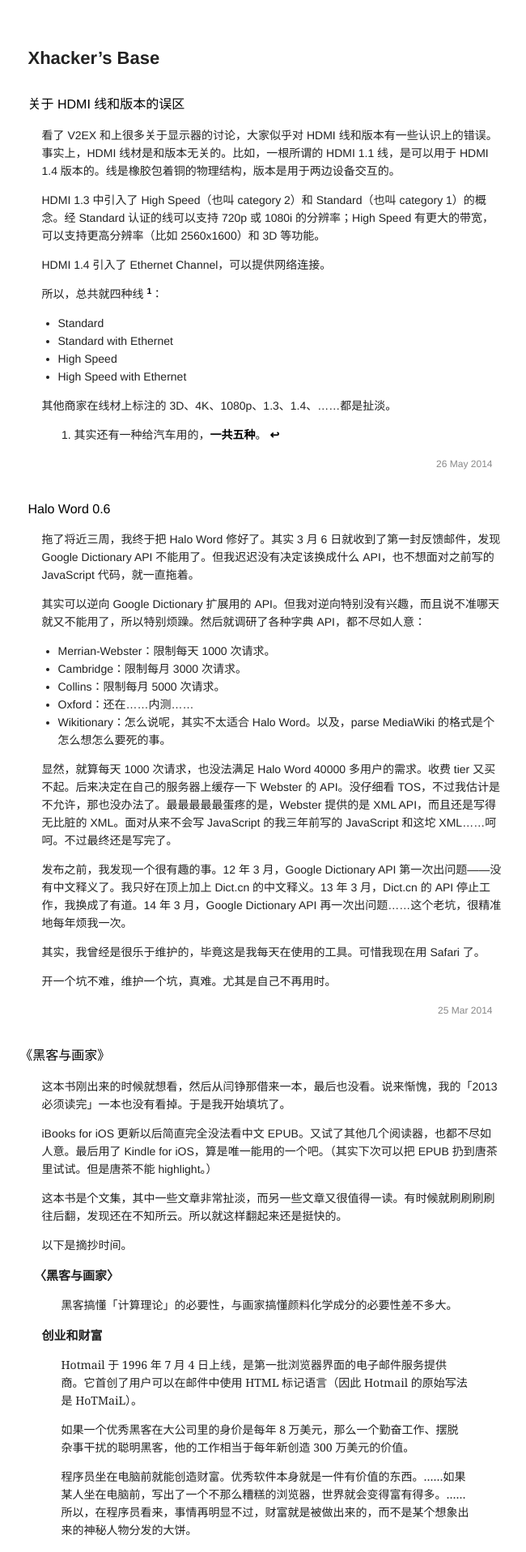
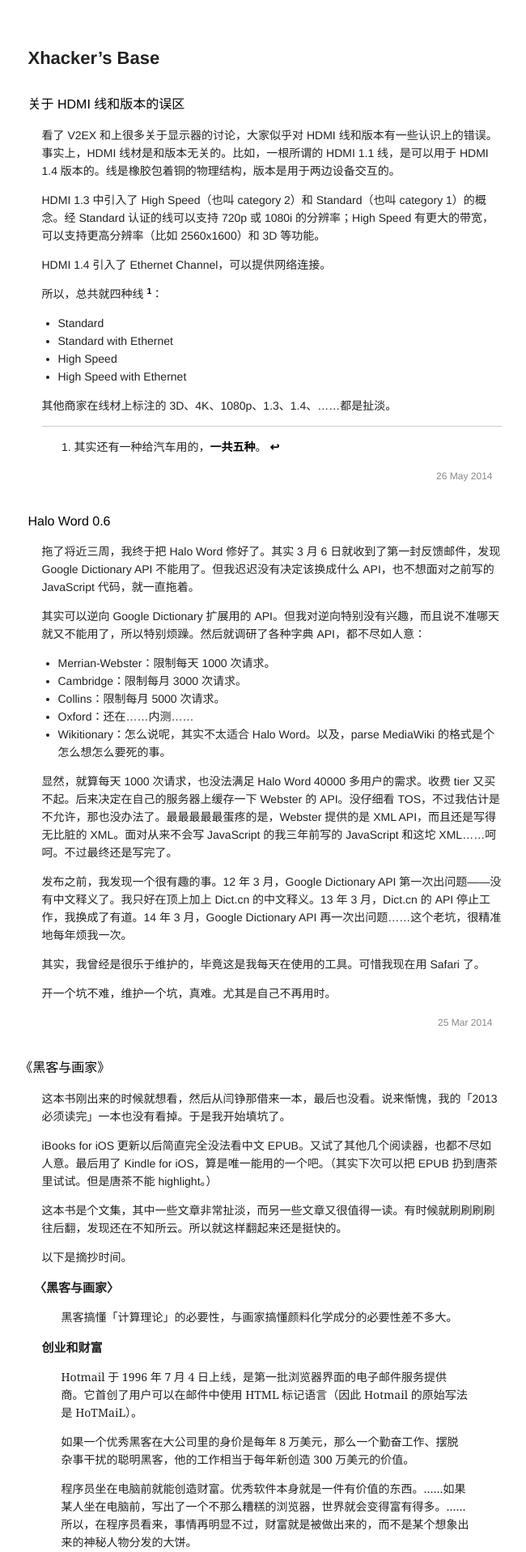
Before and after one commit to xhacker/xhacker.github.io, a Jekyll site: the page built from index.html, in a window 1280 px wide. Shown: the top 1917 px of the page at 81% size, without its empty margins (313-963 px from the left). Built offline with Jekyll 4.4.1, drawn with Linux system fonts in a browser that asks for light colours; nearby versions of some CDN libraries.

```diff
--- a/_config.yml
+++ b/_config.yml
@@ -5,3 +5,5 @@ author: Xhacker
 license: <a href="http://creativecommons.org/licenses/by/4.0/">CC-BY</a>
 description: Xhacker Liu’s personal blog.
 url: http://blog.xhacker.im
+
+markdown: kramdown
--- a/static/style.css
+++ b/static/style.css
@@ -142,6 +142,10 @@ article .content ul {
   padding-left: 20px;
 }
 
+article .content .footnotes {
+  border-top: 1px solid #ccc;
+}
+
 article footer {
   font-size: 12px;
   text-align: right;
```
Also changed, not shown: _posts/2014-05-26-hdmi-cable-and-version.md (+1 -0 lines).
